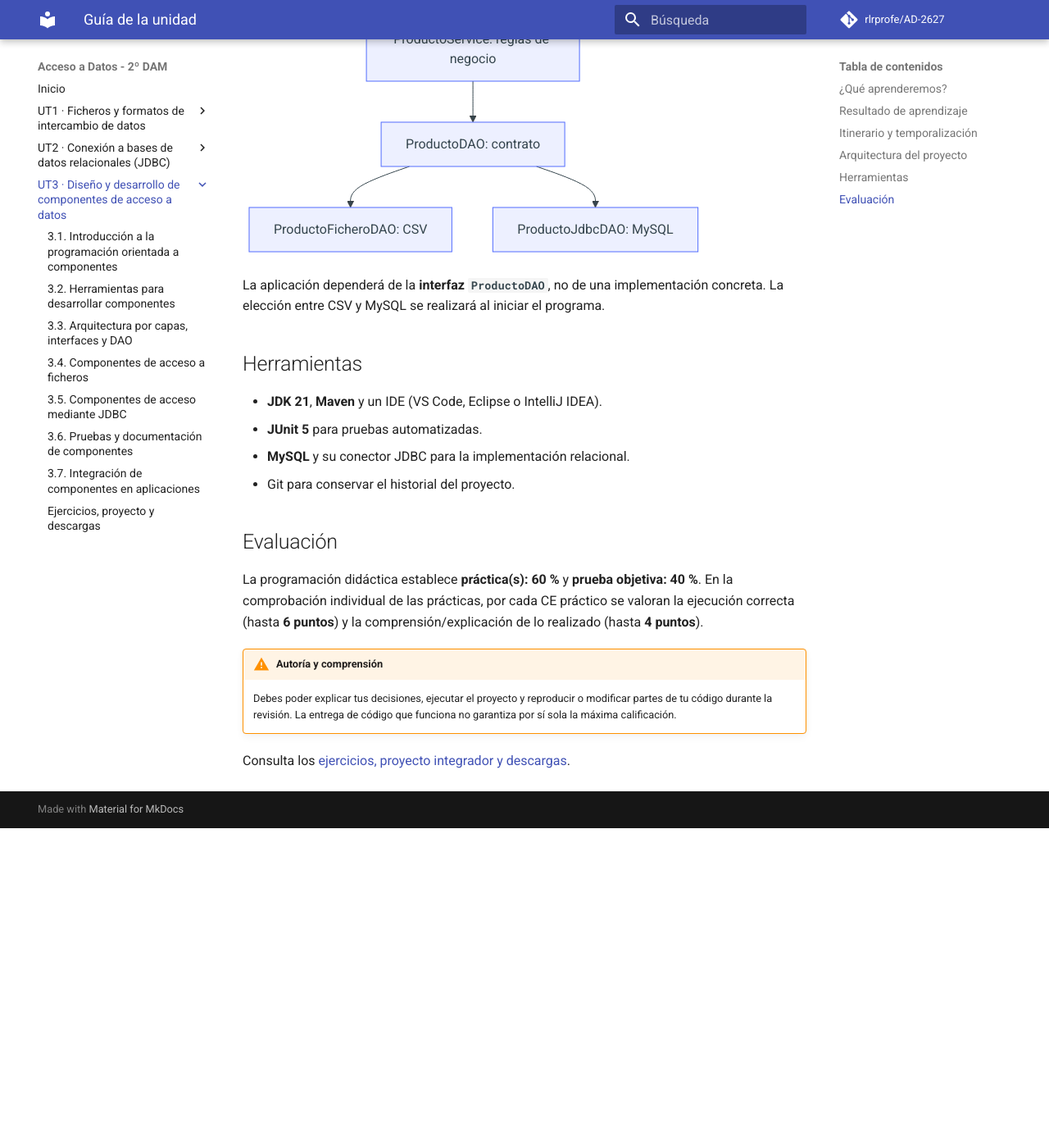
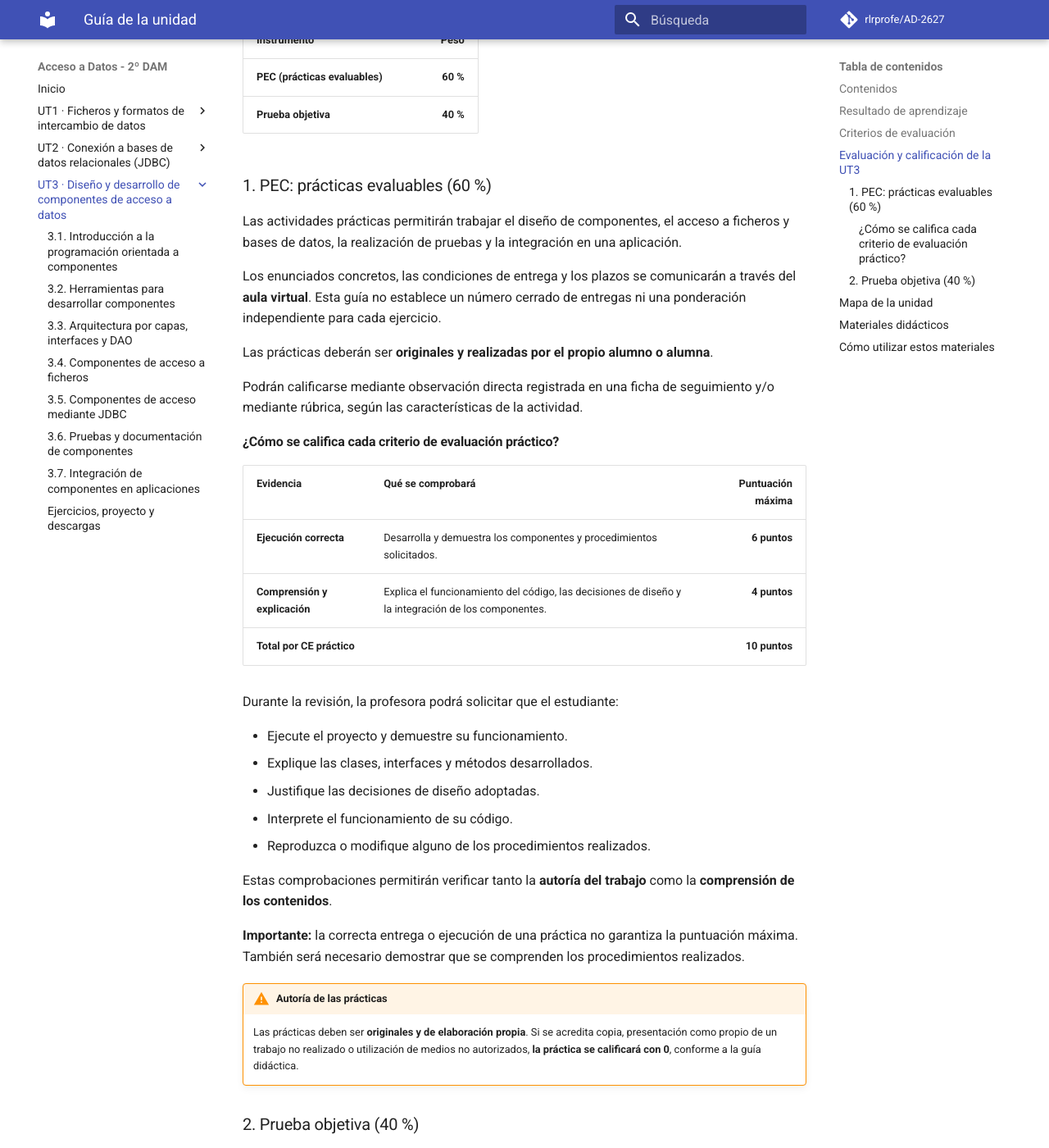
Before and after one commit to rlrprofe/AD-2627, an MkDocs documentation site: the page built from docs/ut3/index.md, in a window 1280 px wide and 1400 px high, scrolled down 1927 px. Shown: the whole window at 82% size. Built offline with MkDocs 1.6.1 and Material for MkDocs 9.7.7, drawn with Linux system fonts in a browser that asks for light colours; comment, search, counter and statistics services are not loaded; before the commit the page ends 2937 px from its top, so only the background shows below that; some of the changed text lies outside the part shown.

Commit message:
Actualizar guia UT3 y configurar gitignore

````diff
--- a/docs/ut3/index.md
+++ b/docs/ut3/index.md
@@ -1,66 +1,127 @@
-# UT3. Diseño y desarrollo de componentes de acceso a datos
 
-!!! info "Guía didáctica · Acceso a Datos · 2.º DAM"
-    **Duración:** 20 horas · **Resultado de aprendizaje:** RA6 (parcial) · **Criterios:** a), b), c), d), h), i).
+# UT3 · Diseño y desarrollo de componentes de acceso a datos
 
-## ¿Qué aprenderemos?
+En la UT1 aprendimos a gestionar información almacenada en **ficheros** y en la UT2 a acceder a **bases de datos relacionales mediante JDBC**. En esta unidad aprenderás a diseñar y desarrollar **componentes de acceso a datos reutilizables**, separando las responsabilidades de una aplicación para facilitar su mantenimiento, las pruebas y la integración.
 
-En la UT1 escribimos programas que leen y guardan información en **ficheros**. En la UT2 conectamos programas Java con **bases de datos relacionales mediante JDBC**. En esta unidad damos un paso más: diseñamos **componentes de acceso a datos reutilizables** que otras aplicaciones puedan utilizar sin conocer cómo se almacenan los datos.
+Como proyecto conductor utilizaremos una aplicación de **gestión de productos** que podrá almacenar información en un fichero CSV o en una base de datos MySQL mediante distintas implementaciones de una misma interfaz.
 
-El reto será crear una aplicación de **gestión de productos** capaz de utilizar indistintamente un fichero CSV o una base de datos MySQL.
+## Contenidos
+
+| Bloque | Qué aprenderás | Práctica |
+|---|---|---|
+| [3.1. Programación orientada a componentes](01-componentes.md) | Concepto de componente, características, ventajas e inconvenientes | Análisis y comparación de diseños |
+| [3.2. Herramientas de desarrollo](02-herramientas.md) | IDE, JDK 21, Maven, organización y empaquetado | Preparación de un proyecto Maven |
+| [3.3. Arquitectura por capas, interfaces y DAO](03-arquitectura-dao.md) | Separación de responsabilidades, cohesión, acoplamiento, repaso de interfaces y polimorfismo, patrón DAO | Diseño de interfaces y componentes |
+| [3.4. Componentes de acceso a ficheros](04-componentes-ficheros.md) | Encapsulación de operaciones de lectura y escritura en CSV | `ProductoFicheroDAO` |
+| [3.5. Componentes de acceso mediante JDBC](05-componentes-jdbc.md) | Componentes que gestionan información en MySQL mediante conectores | `ProductoJdbcDAO` |
+| [3.6. Pruebas y documentación](06-pruebas-documentacion.md) | Pruebas, JUnit 5, Javadoc y documentación de uso | Verificación y documentación de componentes |
+| [3.7. Integración de componentes](07-integracion.md) | Utilización de componentes desde una aplicación y sustitución de implementaciones | Aplicación de gestión de productos |
 
 ## Resultado de aprendizaje
 
 **RA6.** Programa componentes de acceso a datos identificando las características que debe poseer un componente y utilizando herramientas de desarrollo.
 
-| CE | Qué debes demostrar en esta unidad | Evidencia propuesta |
-|---|---|---|
-| **a)** | Valorar ventajas e inconvenientes de la programación orientada a componentes. | Análisis de diseños y cuestiones razonadas. |
-| **b)** | Identificar herramientas de desarrollo de componentes. | Proyecto Maven, IDE, compilación y empaquetado. |
-| **c)** | Programar componentes que gestionen datos en ficheros. | `ProductoFicheroDAO`. |
-| **d)** | Programar componentes que gestionen datos mediante conectores. | `ProductoJdbcDAO`. |
-| **h)** | Probar y documentar componentes. | Pruebas, Javadoc y README. |
-| **i)** | Integrar los componentes en aplicaciones. | Aplicación de consola que cambia de implementación. |
+En esta unidad se trabajan los criterios **a), b), c), d), h) e i)** del RA6. Los restantes criterios se desarrollarán en otras unidades del módulo.
 
-Los criterios **e)**, **f)** y **g)** del RA6 se desarrollarán en las UT4, UT6 y UT5, respectivamente. **Hibernate no se estudia en esta unidad.**
+## Criterios de evaluación
 
-## Itinerario y temporalización
+| CE | Criterio de evaluación |
+|---|---|
+| **a)** | Se han valorado las ventajas e inconvenientes de utilizar programación orientada a componentes. |
+| **b)** | Se han identificado herramientas de desarrollo de componentes. |
+| **c)** | Se han programado componentes que gestionan información almacenada en ficheros. |
+| **d)** | Se han programado componentes que gestionan mediante conectores información almacenada en bases de datos. |
+| **h)** | Se han probado y documentado los componentes desarrollados. |
+| **i)** | Se han integrado los componentes desarrollados en aplicaciones. |
 
-| Página | Horas | CE principales |
-|---|---:|---|
-| [3.1. Componentes software](01-componentes.md) | 2 | a) |
-| [3.2. Herramientas de desarrollo](02-herramientas.md) | 2 | b) |
-| [3.3. Arquitectura, interfaces y DAO](03-arquitectura-dao.md) | 4 | a), c), d), i) |
-| [3.4. DAO de ficheros CSV](04-componentes-ficheros.md) | 3 | c), h) |
-| [3.5. DAO JDBC](05-componentes-jdbc.md) | 4 | d), i) |
-| [3.6. Pruebas y documentación](06-pruebas-documentacion.md) | 3 | h) |
-| [3.7. Integración](07-integracion.md) | 2 | i), c), d), h) |
-| **Total** | **20** | |
+## Evaluación y calificación de la UT3
 
-## Arquitectura del proyecto
+La unidad desarrolla una parte del **RA6**, que tiene una ponderación del **15 % en la calificación final del módulo**.
+
+Para evaluar los criterios de evaluación asociados a esta unidad se utilizarán los siguientes instrumentos:
+
+| Instrumento | Peso |
+|---|---:|
+| **PEC (prácticas evaluables)** | **60 %** |
+| **Prueba objetiva** | **40 %** |
+
+### 1. PEC: prácticas evaluables (60 %)
+
+Las actividades prácticas permitirán trabajar el diseño de componentes, el acceso a ficheros y bases de datos, la realización de pruebas y la integración en una aplicación.
+
+Los enunciados concretos, las condiciones de entrega y los plazos se comunicarán a través del **aula virtual**. Esta guía no establece un número cerrado de entregas ni una ponderación independiente para cada ejercicio.
+
+Las prácticas deberán ser **originales y realizadas por el propio alumno o alumna**.
+
+Podrán calificarse mediante observación directa registrada en una ficha de seguimiento y/o mediante rúbrica, según las características de la actividad.
+
+#### ¿Cómo se califica cada criterio de evaluación práctico?
+
+| Evidencia | Qué se comprobará | Puntuación máxima |
+|---|---|---:|
+| **Ejecución correcta** | Desarrolla y demuestra los componentes y procedimientos solicitados. | **6 puntos** |
+| **Comprensión y explicación** | Explica el funcionamiento del código, las decisiones de diseño y la integración de los componentes. | **4 puntos** |
+| **Total por CE práctico** | | **10 puntos** |
+
+Durante la revisión, la profesora podrá solicitar que el estudiante:
+
+- Ejecute el proyecto y demuestre su funcionamiento.
+- Explique las clases, interfaces y métodos desarrollados.
+- Justifique las decisiones de diseño adoptadas.
+- Interprete el funcionamiento de su código.
+- Reproduzca o modifique alguno de los procedimientos realizados.
+
+Estas comprobaciones permitirán verificar tanto la **autoría del trabajo** como la **comprensión de los contenidos**.
+
+**Importante:** la correcta entrega o ejecución de una práctica no garantiza la puntuación máxima. También será necesario demostrar que se comprenden los procedimientos realizados.
+
+!!! warning "Autoría de las prácticas"
+    Las prácticas deben ser **originales y de elaboración propia**. Si se acredita copia, presentación como propio de un trabajo no realizado o utilización de medios no autorizados, **la práctica se calificará con 0**, conforme a la guía didáctica.
+
+### 2. Prueba objetiva (40 %)
+
+La prueba objetiva incluirá contenidos teórico-prácticos de la unidad y podrá combinar diferentes tipos de preguntas y ejercicios:
+
+- Preguntas de tipo test.
+- Preguntas cortas o de desarrollo.
+- Cuestiones abiertas o cerradas.
+- Ejercicios prácticos de programación.
+- Análisis, interpretación o corrección de fragmentos de código Java.
+
+Estos son formatos posibles y no implican una distribución fija de preguntas ni de puntuaciones dentro del examen.
+
+## Mapa de la unidad
 
 ```mermaid
 flowchart TD
-    A[Main: menú de consola] --> B[ProductoService: reglas de negocio]
-    B --> C[ProductoDAO: contrato]
-    C --> D[ProductoFicheroDAO: CSV]
-    C --> E[ProductoJdbcDAO: MySQL]
+    A["Componentes software"] --> B["Herramientas y proyecto Maven"]
+    B --> C["Arquitectura por capas e interfaces"]
+    C --> D["Patrón DAO"]
+    D --> E["Componente para ficheros CSV"]
+    D --> F["Componente JDBC para MySQL"]
+    E --> G["Pruebas y documentación"]
+    F --> G
+    G --> H["Integración en la aplicación"]
 ```
 
-La aplicación dependerá de la **interfaz `ProductoDAO`**, no de una implementación concreta. La elección entre CSV y MySQL se realizará al iniciar el programa.
+## Materiales didácticos
 
-## Herramientas
+Los apuntes, ejemplos y recursos necesarios para esta unidad se encuentran disponibles en:
 
-- **JDK 21**, **Maven** y un IDE (VS Code, Eclipse o IntelliJ IDEA).
-- **JUnit 5** para pruebas automatizadas.
-- **MySQL** y su conector JDBC para la implementación relacional.
-- Git para conservar el historial del proyecto.
+- **Aula virtual del módulo de Acceso a Datos.**
+- **[Sitio web de Acceso a Datos – UT3](https://rlrprofe.github.io/AD-2627/ut3/).**
+- **[Ejercicios, proyecto y descargas](08-actividades-descargas.md).**
 
-## Evaluación
+Para realizar las prácticas se utilizarán **JDK 21**, **Maven**, un entorno de desarrollo Java, **MySQL** y, cuando corresponda, **JUnit 5**.
 
-La programación didáctica establece **práctica(s): 60 %** y **prueba objetiva: 40 %**. En la comprobación individual de las prácticas, por cada CE práctico se valoran la ejecución correcta (hasta **6 puntos**) y la comprensión/explicación de lo realizado (hasta **4 puntos**).
+Se propone una batería de ejercicios para practicar los contenidos de la unidad.
 
-!!! warning "Autoría y comprensión"
-    Debes poder explicar tus decisiones, ejecutar el proyecto y reproducir o modificar partes de tu código durante la revisión. La entrega de código que funciona no garantiza por sí sola la máxima calificación.
+**Es imprescindible que el alumnado realice los ejercicios propuestos y plantee sus dudas durante las clases.**
 
-Consulta los [ejercicios, proyecto integrador y descargas](08-actividades-descargas.md).
+## Cómo utilizar estos materiales
+
+Cada bloque contiene explicaciones, ejemplos progresivos y actividades prácticas. Los ejemplos Java están planteados para **JDK 21**.
+
+Se recomienda estudiar primero los conceptos de cada apartado, ejecutar los ejemplos proporcionados y realizar posteriormente los ejercicios de forma autónoma.
+
+El repaso de **interfaces y polimorfismo** del apartado 3.3 es especialmente importante para comprender el patrón DAO y la sustitución de componentes.
````
Also changed, not shown: 1 other file.
